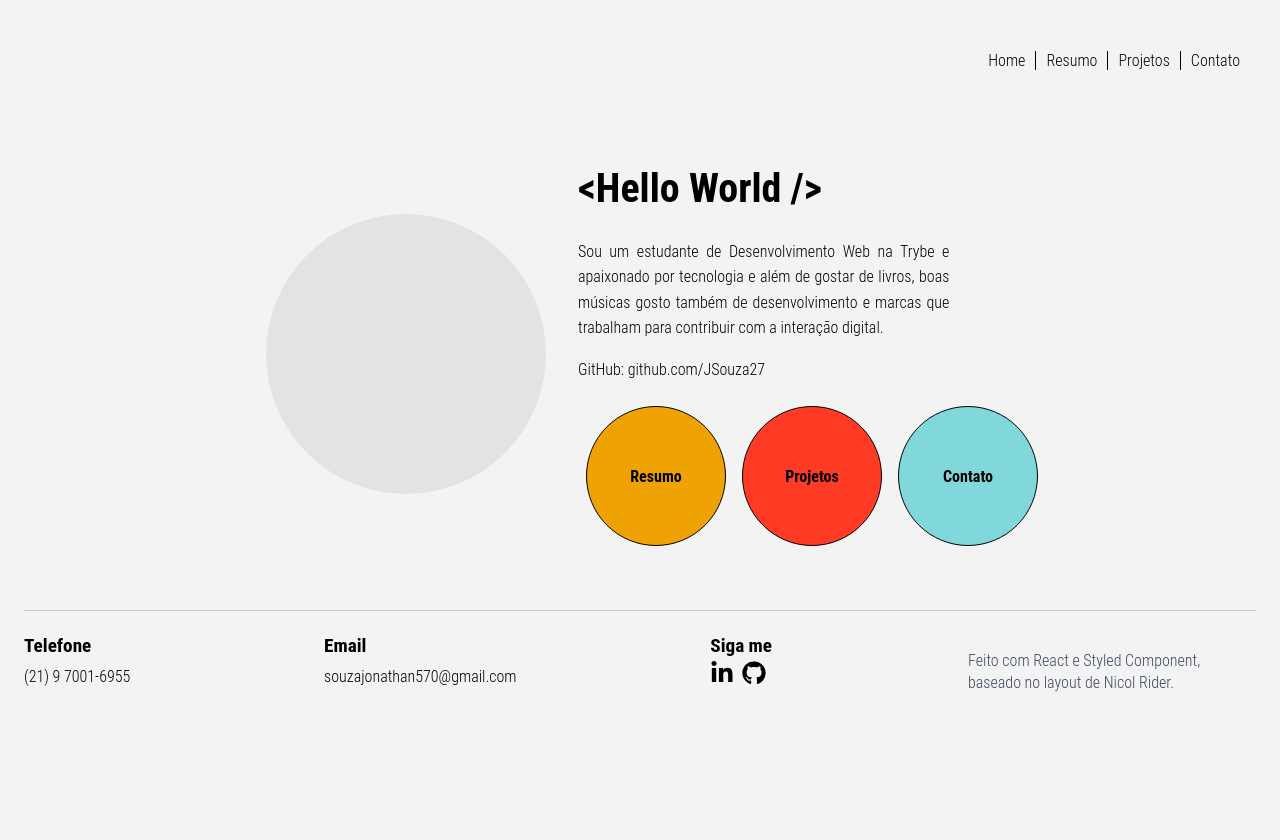
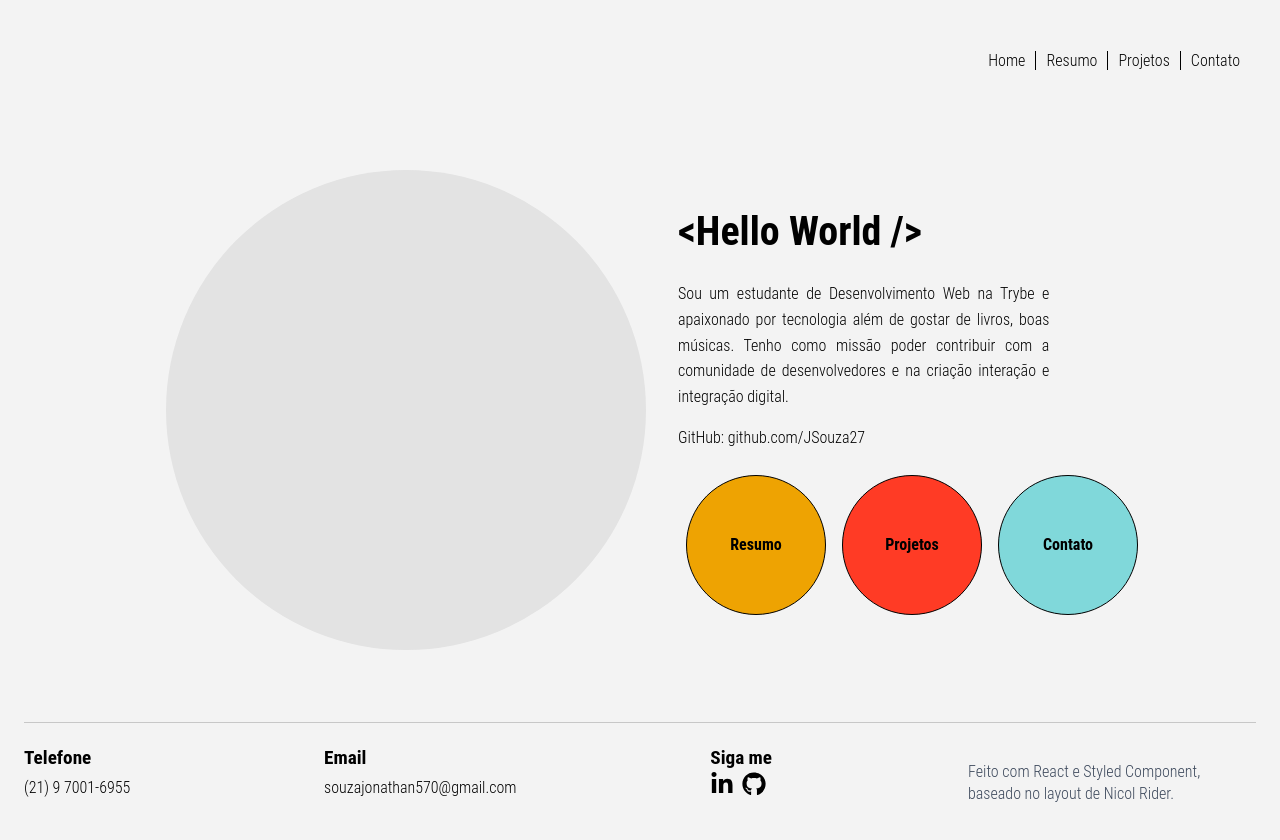
Before and after one commit to JSouza27/portfolio, a React (Create React App) app: page / in a window 1280 px wide. Shown: the top 840 px of the page. Before the commit the page ends 800 px from the top, so only its background shows below. Built offline with nearby package versions, Linux system fonts and the light colour scheme.

Commit message:
fit: home page style adjustment

```diff
--- a/src/pages/home/Index.jsx
+++ b/src/pages/home/Index.jsx
@@ -18,9 +18,9 @@ const Home = () => (
           <Title>{'<Hello World />'}</Title>
           <Text>
             Sou um estudante de Desenvolvimento Web na Trybe e apaixonado
-            por tecnologia e além de gostar de livros, boas músicas gosto
-            também de desenvolvimento e marcas que trabalham para contribuir
-            com a interação digital.
+            por tecnologia além de gostar de livros, boas músicas. Tenho como missão
+            poder contribuir com a comunidade de desenvolvedores e na criação
+            interação e integração digital.
           </Text>
           <Text>
             GitHub: github.com/JSouza27
--- a/src/pages/home/Style.js
+++ b/src/pages/home/Style.js
@@ -67,11 +67,10 @@ export const Content = styled.div`
   display: flex;
   flex-direction: column;
 
-  @media(min-width: 800px) {
+  @media(min-width: 767px) {
     align-content: space-between;
     display: flex;
     flex-direction: row;
-    flex-wrap: wrap;
     justify-content: center;
     padding: 2.5rem;
 
@@ -87,13 +86,14 @@ export const Content = styled.div`
 
 export const Resume = styled.div`
 
-  @media(min-width: 800px) {
+  @media(min-width: 767px) {
     max-width: 23.21rem;
   }
 `;
 
 export const Title = styled.h1`
   font-size: 2.5rem;
+  font-weight: 700;
 `;
 
 export const Text = styled.p`
@@ -118,13 +118,13 @@ export const SubMenu = styled.div`
     display: flex;
     font-size: 1rem;
     font-weight: 700;
-    height: 5.31rem;
+    max-height: 8.81rem;
     justify-content: center;
     margin: 0.5rem;
     min-height: 5rem;
     min-width: 5rem;
     text-decoration: none;
-    width: 5.31rem;
+    max-width: 8.81rem;
   }
 
   & > :nth-child(1) {
@@ -139,7 +139,7 @@ export const SubMenu = styled.div`
     background-color: #80d8da;
   }
 
-  @media(min-width: 800px) {
+  @media(min-width: 767px) {
     max-width: 30rem;
 
     & > a {
@@ -157,14 +157,13 @@ export const ImageProfile = styled.div`
   background-color: #e3e3e3;
   border: none;
   border-radius: 50%;
-  height: 17.5rem;
   margin: 1rem;
-  min-height: 16rem;
-  min-width: 16rem;
-  width: 17.5rem;
+  min-height: 17.5rem;
+  min-width: 17.5rem;
 
-  @media(min-width: 800px) {
-    max-width: 30rem;
+  @media(min-width: 767px) {
+    height: 30rem;
     margin: 2rem;
+    width: 30rem;
   }
 `;
--- a/src/style/App_Style.js
+++ b/src/style/App_Style.js
@@ -5,7 +5,7 @@ const Root = styled.div`
   display: flex;
   flex-direction: column;
   height: 100%;
-  justify-content: space-between;
+  justify-content: space-around;
   padding: 1.5rem;
   width: 100vw;
 `;
```
